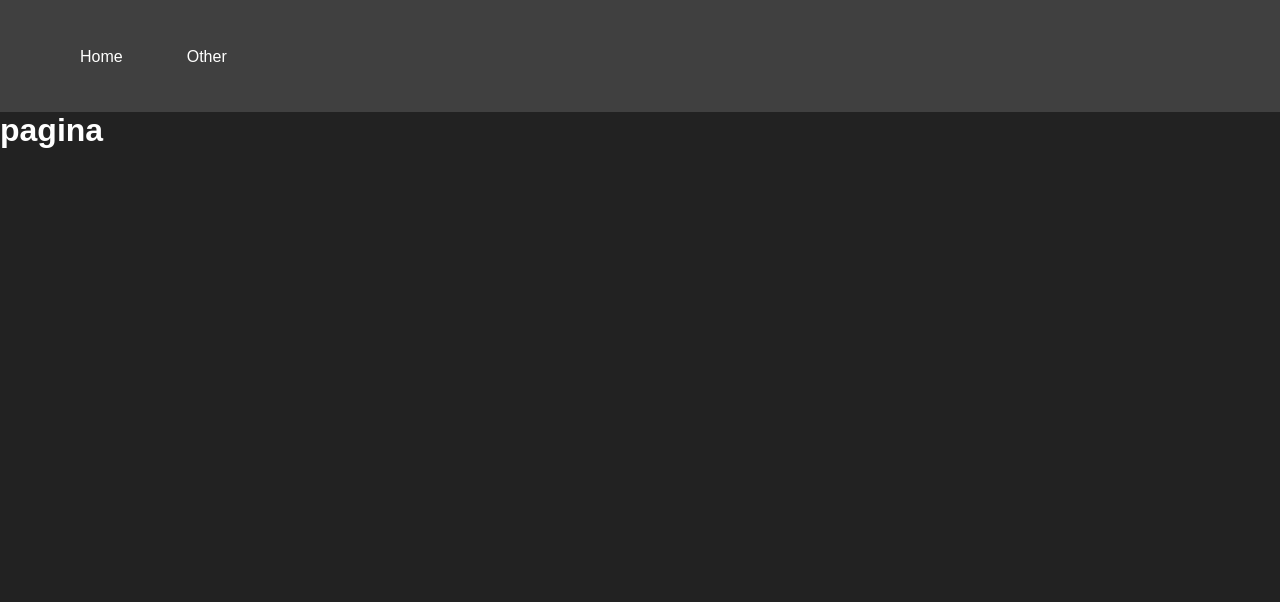
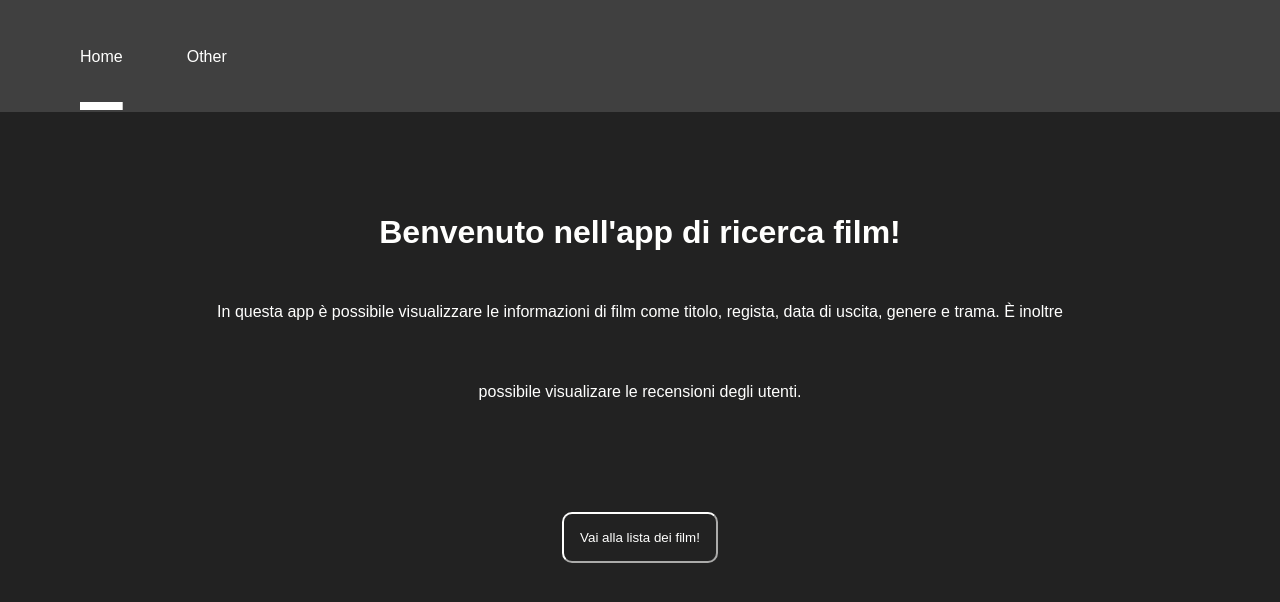
Before and after one commit to dmtpat/webapp-react, a React (Vite) app: page / in a window 1280 px wide. Shown: the top 602 px of the page. Built offline with nearby package versions, Linux system fonts and the light colour scheme.

Commit message:
homepage style+ minor

```diff
--- a/src/index.css
+++ b/src/index.css
@@ -1,3 +1,11 @@
+:root {
+  /* global scope */
+  --primary-bg-color: #222;
+  --secondary-bg-color: #404040;
+  --primary-text-color: #fffffe;
+  --secondary-text-color: #000f0f;
+}
+
 * {
   margin: 0;
   padding: 0;
@@ -5,13 +13,14 @@
 }
 
 body {
-  background-color: #222;
-  color: white;
+  background-color: var(--primary-bg-color);
+  color: var(--primary-text-color);
   font-family: sans-serif;
 }
 
+/*-----------------------header-----------------------------*/
 .header {
-  background-color: #404040;
+  background-color: var(--secondary-bg-color);
   height: 7rem;
   padding: 3rem;
 
@@ -19,6 +28,46 @@ body {
 
 .header a {
   margin: 2rem;
-  color: #fffffe;
+  color: var(--primary-text-color);
   text-decoration: none;
 }
+
+.header a.active {
+  text-decoration: underline;
+  text-decoration-thickness: 0.5rem;
+  text-underline-offset: 2.5rem;
+}
+
+/*------------------general----------------------------------*/
+.boxed {
+  max-width: 80%;
+  margin: 0 auto;
+}
+
+
+.btn {
+  background-color: transparent;
+  padding: 1rem;
+  border-radius: 10px;
+  border-color: var(--primary-text-color);
+  color: var(--primary-text-color);
+  margin: 0.5rem;
+}
+
+.btn:hover {
+  background-color: var(--secondary-bg-color);
+  border-color: var(--secondary-text-color);
+  color: var(--primary-text-color);
+}
+
+/*-----------------------Home-Page---------------------------------*/
+.homePage {
+  margin-top: 5rem;
+  padding: 0 5rem;
+  text-align: center;
+  line-height: 5rem;
+}
+
+.filmListLink {
+  margin: 5rem 0;
+}
--- a/src/pages/NotFound.jsx
+++ b/src/pages/NotFound.jsx
@@ -1,7 +1,12 @@
 
 function NotFound() {
     return (
-        <h1>NotFound</h1>
+        <main>
+            <div className="boxed">
+                <h1>NotFound</h1>
+            </div>
+        </main>
+
     )
 }
 
--- a/src/pages/Pagina.jsx
+++ b/src/pages/Pagina.jsx
@@ -1,7 +1,15 @@
+import { useNavigate } from "react-router-dom";
 
 function Pagina() {
+    const navigate = useNavigate();
     return (
-        <h1>pagina</h1>
+        <main>
+            <div className="boxed homePage">
+                <h1>Benvenuto nell'app di ricerca film!</h1>
+                <p>In questa app è possibile visualizzare le informazioni di film come titolo, regista, data di uscita, genere e trama. È inoltre possibile visualizare le recensioni degli utenti.</p>
+                <button className="btn filmListLink" onClick={() => navigate("/films")}>Vai alla lista dei film!</button>
+            </div>
+        </main>
     )
 }
 
```
